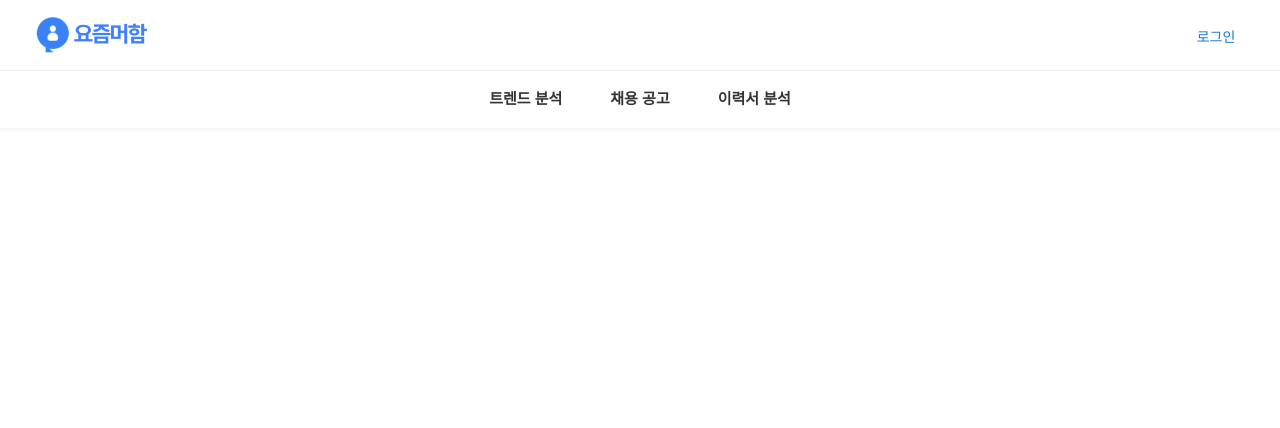
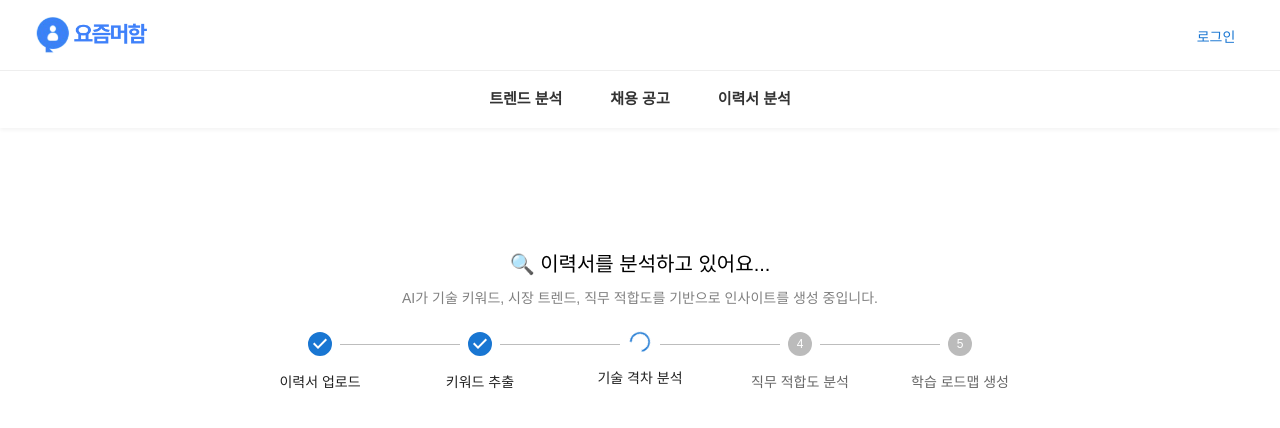
Before and after one commit to sjs4273/Job-Navigator, a React (Vite) app in the folder frontend/: page /resume-loading-demo in a window 1280 px wide. Shown: the top 428 px of the page. Built offline with nearby package versions, Linux system fonts and the light colour scheme; no server answers; a web font is replaced by a local one.

Commit message:
feat: 로딩페이지 추가

```diff
--- a/frontend/src/App.jsx
+++ b/frontend/src/App.jsx
@@ -14,7 +14,9 @@ import AnalysisResult from './pages/AnalysisResult';
 import MyPage from './pages/MyPage';
 import RoadmapVisual from './pages/RoadmapVisual';
 import ResumeAnalysisDashboard from './pages/ResumeAnalysisDashboard';
+import ResumeAnalysisLoadingDemo from './pages/ResumeAnalysisLoadingDemo';
 import './global.css';
+
 
 function App() {
   const [userInfo, setUserInfo] = useState(null);
@@ -43,6 +45,7 @@ function App() {
 
         {/* ✅ 마이페이지 - 이미지 변경 시 userInfo 즉시 반영 */}
         <Route path="/mypage" element={<MyPage userInfo={userInfo} setUserInfo={setUserInfo} />} />
+        <Route path="/resume-loading-demo" element={<ResumeAnalysisLoadingDemo />} />
       </Routes>
     </>
   );
--- /dev/null
+++ b/frontend/src/components/AnimatedStepper.jsx
@@ -0,0 +1,63 @@
+// 📄 components/AnimatedStepper.jsx
+import { Stepper, Step, StepLabel, Box, CircularProgress } from '@mui/material';
+import { motion } from 'framer-motion';
+import { useEffect, useState } from 'react';
+import { steps } from '../mock/roadingCardMock';
+
+export default function AnimatedStepper() {
+  const [activeStep, setActiveStep] = useState(0); // 현재 단계 진행 중
+  const [completedSteps, setCompletedSteps] = useState([]); // 체크된 단계들
+
+  const stepDelays = [2000, 3000, 4000, 5000]; // 단계별 시간(ms)
+
+  useEffect(() => {
+    if (activeStep < 4) {
+      const timer = setTimeout(() => {
+        setCompletedSteps((prev) => [...prev, activeStep]);
+        setActiveStep((prev) => prev + 1);
+      }, stepDelays[activeStep]);
+
+      return () => clearTimeout(timer);
+    }
+  }, [activeStep]);
+
+  return (
+    <motion.div
+      initial={{ opacity: 0, y: 10 }}
+      animate={{ opacity: 1, y: 0 }}
+      transition={{ duration: 0.6 }}
+    >
+      <Box sx={{ width: '100%', display: 'flex', justifyContent: 'center', mt: 3 }}>
+        <Box sx={{ width: '80%', maxWidth: 800 }}>
+          <Stepper activeStep={activeStep} alternativeLabel>
+            {steps.map((label, index) => {
+              const isCompleted = completedSteps.includes(index);
+              const isLoading =
+                (!isCompleted && index === activeStep) || (index === 4 && activeStep === 4);
+
+              return (
+                <Step key={label}>
+                  <StepLabel
+                    StepIconComponent={
+                      isLoading
+                        ? () => <CircularProgress size={20} color="primary" />
+                        : undefined
+                    }
+                    StepIconProps={{
+                      style: {
+                        color: isCompleted ? '#1976d2' : '#bbb',
+                        transition: 'color 0.3s',
+                      },
+                    }}
+                  >
+                    {label}
+                  </StepLabel>
+                </Step>
+              );
+            })}
+          </Stepper>
+        </Box>
+      </Box>
+    </motion.div>
+  );
+}
--- /dev/null
+++ b/frontend/src/components/JobIntroCards.jsx
@@ -0,0 +1,42 @@
+// 📄 components/JobIntroCardsRotating.jsx
+import { useEffect, useState } from 'react';
+import { Card, CardContent, Typography, Box } from '@mui/material';
+import { motion, AnimatePresence } from 'framer-motion';
+import { roles } from '../mock/roadingCardMock';
+
+export default function JobIntroCardsRotating() {
+  const [currentIndex, setCurrentIndex] = useState(0);
+
+  useEffect(() => {
+    const timer = setInterval(() => {
+      setCurrentIndex((prev) => (prev + 1) % roles.length);
+    }, 2500); // ✅ 2.5초 간격
+
+    return () => clearInterval(timer);
+  }, []);
+
+  return (
+    <Box sx={{ mt: 6, display: 'flex', justifyContent: 'center' }}>
+      <AnimatePresence mode="wait">
+        <motion.div
+          key={roles[currentIndex].title}
+          initial={{ opacity: 0, y: 30 }}
+          animate={{ opacity: 1, y: 0 }}
+          exit={{ opacity: 0, y: -30 }}
+          transition={{ duration: 0.5 }}
+        >
+          <Card sx={{ width: 320, minHeight: 140, boxShadow: 3, borderRadius: 2 }}>
+            <CardContent>
+              <Typography variant="h6" gutterBottom>
+                {roles[currentIndex].title}
+              </Typography>
+              <Typography variant="body2" color="text.secondary">
+                {roles[currentIndex].description}
+              </Typography>
+            </CardContent>
+          </Card>
+        </motion.div>
+      </AnimatePresence>
+    </Box>
+  );
+}
--- /dev/null
+++ b/frontend/src/mock/roadingCardMock.js
@@ -0,0 +1,28 @@
+// 📄 mock/roadingCardMock.js
+
+export const steps = [
+  '이력서 업로드',
+  '키워드 추출',
+  '기술 격차 분석',
+  '직무 적합도 분석',
+  '학습 로드맵 생성',
+];
+
+export const roles = [
+  {
+    title: '백엔드 개발자',
+    description: 'API 개발, 데이터베이스 설계, 서버 운영 등 사용자 요청을 처리하는 로직을 담당합니다.',
+  },
+  {
+    title: '프론트엔드 개발자',
+    description: '사용자가 직접 보는 화면을 구현하며 React, Vue 등으로 인터페이스를 개발합니다.',
+  },
+  {
+    title: '모바일 개발자',
+    description: 'iOS/Android 앱을 개발하며, 플랫폼별 UX와 성능 최적화에 중점을 둡니다.',
+  },
+  {
+    title: 'AI 개발자',
+    description: '데이터를 바탕으로 모델을 설계하고, 분류·예측·추천 등 AI 기능을 개발합니다.',
+  },
+];
--- /dev/null
+++ b/frontend/src/pages/ResumeAnalysisLoadingDemo.jsx
@@ -0,0 +1,22 @@
+import React from 'react';
+import { Box, Typography } from '@mui/material';
+import AnimatedStepper from '../components/AnimatedStepper';
+import JobIntroCards from '../components/JobIntroCards';
+
+export default function ResumeAnalysisLoadingDemo() {
+  return (
+    <div>
+      <Box sx={{ mt: 15, textAlign: 'center' }}>
+        <Typography variant="h6" sx={{ mb: 1 }}>
+          🔍 이력서를 분석하고 있어요...
+        </Typography>
+        <Typography variant="body2" sx={{ color: 'gray' }}>
+          AI가 기술 키워드, 시장 트렌드, 직무 적합도를 기반으로 인사이트를 생성 중입니다.
+        </Typography>
+      </Box>
+
+      <AnimatedStepper currentStep={3} />
+      <JobIntroCards />
+    </div>
+  );
+}
--- a/frontend/src/pages/ResumeAnalysisPage.jsx
+++ b/frontend/src/pages/ResumeAnalysisPage.jsx
@@ -1,9 +1,12 @@
+// 📄 src/pages/ResumeAnalysisPage.jsx
 import React, { useState, useRef } from 'react';
 import './ResumeAnalysisPage.css';
 import { useNavigate } from 'react-router-dom';
 import { FaCheckCircle } from 'react-icons/fa';
 import AnalysisTopBar from '../components/AnalysisTopBar';
-import { CircularProgress, Box } from '@mui/material'; // ✅ MUI 스피너 추가
+import AnimatedStepper from '../components/AnimatedStepper';
+import JobIntroCards from '../components/JobIntroCards';
+import { Box, Typography } from '@mui/material';
 
 export default function ResumeAnalysisPage() {
   const navigate = useNavigate();
@@ -11,7 +14,7 @@ export default function ResumeAnalysisPage() {
   const [pdfFile, setPdfFile] = useState(null);
   const [selectedFileName, setSelectedFileName] = useState('');
   const [dragOver, setDragOver] = useState(false);
-  const [loading, setLoading] = useState(false); // ✅ 로딩 상태 추가
+  const [loading, setLoading] = useState(false);
   const fileInputRef = useRef(null);
 
   const handleFileChange = (e) => {
@@ -42,7 +45,6 @@ export default function ResumeAnalysisPage() {
     }
   };
 
-  // ✅ PDF 업로드 + GPT 분석 + 대시보드 이동
   const uploadPDF = async () => {
     const token = localStorage.getItem('access_token');
 
@@ -60,7 +62,7 @@ export default function ResumeAnalysisPage() {
     const formData = new FormData();
     formData.append('pdf_file', pdfFile);
 
-    setLoading(true); // ✅ 로딩 시작
+    setLoading(true);
     try {
       const uploadRes = await fetch(`${import.meta.env.VITE_API_BASE_URL}/api/v1/resume/`, {
         method: 'POST',
@@ -84,21 +86,28 @@ export default function ResumeAnalysisPage() {
       console.error('❌ 분석 실패:', error);
       alert('분석 중 오류가 발생했습니다.');
     } finally {
-      setLoading(false); // ✅ 로딩 종료
+      setLoading(false);
     }
   };
 
   return (
     <div>
-      {/* ✅ 상단 탭 및 분석 버튼 */}
       <AnalysisTopBar activeTab="pdf" onAnalyzeClick={uploadPDF} />
 
-      {/* ✅ 로딩 중일 경우 스피너 표시 */}
       {loading ? (
-        <Box sx={{ display: 'flex', justifyContent: 'center', alignItems: 'center', minHeight: '30vh' }}>
-          <CircularProgress />
-          <span style={{ marginLeft: '12px', fontSize: '16px' }}>분석 중입니다...</span>
-        </Box>
+        <>
+          <Box sx={{ mt: 15, textAlign: 'center' }}>
+            <Typography variant="h6" sx={{ mb: 1 }}>
+              🔍 이력서를 분석하고 있어요...
+            </Typography>
+            <Typography variant="body2" sx={{ color: 'gray' }}>
+              AI가 기술 키워드, 시장 트렌드, 직무 적합도를 기반으로 인사이트를 생성 중입니다.
+            </Typography>
+          </Box>
+
+          <AnimatedStepper currentStep={3} />
+          <JobIntroCards />
+        </>
       ) : (
         <section className="analysis-section">
           <div className="resume-input-button-row">
@@ -122,7 +131,6 @@ export default function ResumeAnalysisPage() {
                   올려주세요
                 </p>
               )}
-
               <input
                 type="file"
                 accept="application/pdf"
```
